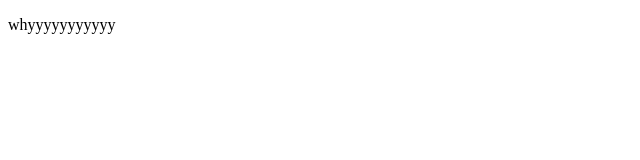
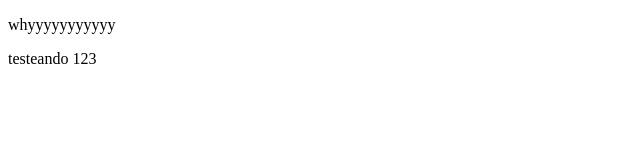
Before and after one commit to Alexandra-MT/pr2, a plain HTML site: page index.html in a window 1280 px wide. Shown: the full height of the page, 0-640 px from the left. Drawn offline with Linux system fonts and the light colour scheme.

Commit message:
Update index.html

```diff
--- a/index.html
+++ b/index.html
@@ -5,6 +5,7 @@
     <title></title>
   </head>
   <body>
-    <p> whyyyyyyyyyyy</p>
+    <p> whyyyyyyyyyyy </p>
+    <p> testeando 123 </p>
   </body>
 </html>
```
